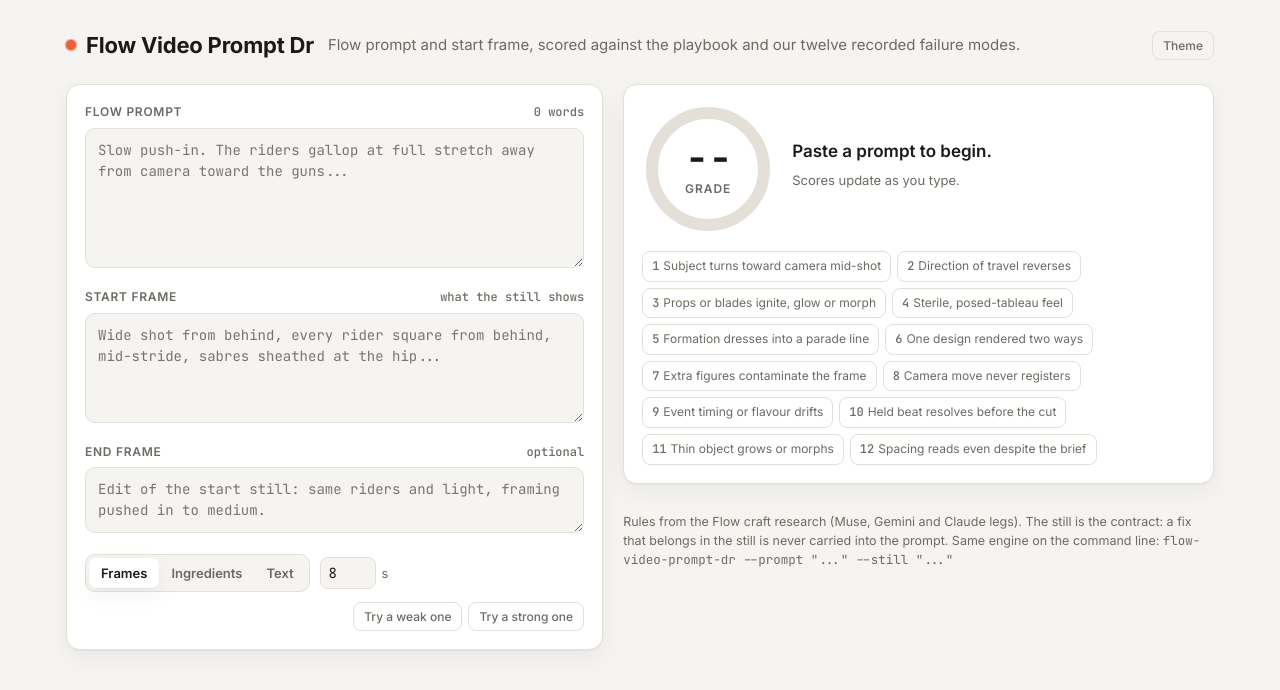
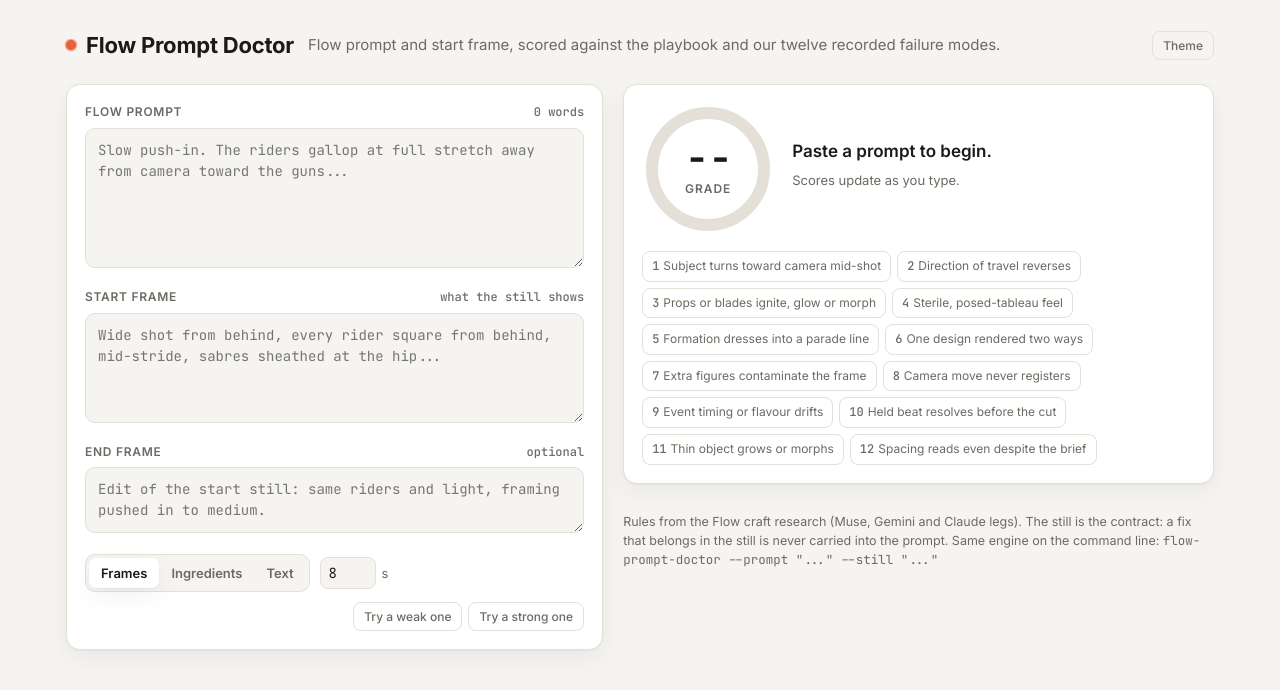
Before and after one commit to oidsdev/flow-prompt-doctor, a website: page public/index.html in a window 1280 px wide. Drawn offline with Linux system fonts and the light colour scheme.

Commit message:
Rename to Flow Prompt Doctor; tagline carries the video part

```diff
--- a/package.json
+++ b/package.json
@@ -1,10 +1,10 @@
 {
-  "name": "flow-video-prompt-dr",
+  "name": "flow-prompt-doctor",
   "version": "1.0.0",
-  "description": "Scored critique of a Flow (Veo) prompt and start frame against our playbook.",
+  "description": "Pre-flight checkup for AI video generation prompts: scores a Google Flow prompt and its start frame against a production playbook.",
   "type": "module",
   "bin": {
-    "flow-video-prompt-dr": "bin/flow-video-prompt-dr.js"
+    "flow-prompt-doctor": "bin/flow-prompt-doctor.js"
   },
   "scripts": {
     "test": "node test/rules.test.js",
--- a/public/index.html
+++ b/public/index.html
@@ -4,7 +4,7 @@
 <meta charset="utf-8">
 <meta name="viewport" content="width=device-width, initial-scale=1">
 <meta name="robots" content="noindex, nofollow">
-<title>Flow Video Prompt Dr</title>
+<title>Flow Prompt Doctor</title>
 <meta name="description" content="A scored critique of a Flow prompt and its start frame, against the playbook and our twelve recorded failure modes.">
 <link rel="preconnect" href="https://fonts.googleapis.com">
 <link rel="preconnect" href="https://fonts.gstatic.com" crossorigin>
@@ -115,7 +115,7 @@ footer code { font-family: "JetBrains Mono", monospace; }
 <body>
 <div class="wrap">
   <header>
-    <h1><span class="pulse" aria-hidden="true"></span>Flow Video Prompt Dr</h1>
+    <h1><span class="pulse" aria-hidden="true"></span>Flow Prompt Doctor</h1>
     <p>Flow prompt and start frame, scored against the playbook and our twelve recorded failure modes.</p>
     <button class="ghost theme" id="theme" type="button" aria-label="Toggle colour theme">Theme</button>
   </header>
@@ -170,7 +170,7 @@ footer code { font-family: "JetBrains Mono", monospace; }
       <div class="passes" id="passes"></div>
       <footer>
         Rules from the Flow craft research (Muse, Gemini and Claude legs). The still is the contract: a fix that belongs in the still is never carried into the prompt.
-        Same engine on the command line: <code>flow-video-prompt-dr --prompt "..." --still "..."</code>
+        Same engine on the command line: <code>flow-prompt-doctor --prompt "..." --still "..."</code>
       </footer>
     </section>
   </div>
--- a/public/rules.js
+++ b/public/rules.js
@@ -1,4 +1,4 @@
-// Flow Video Prompt Dr rules: a scored critique of a Flow (Veo) prompt and its start frame.
+// Flow Prompt Doctor rules: a scored critique of a Flow (Veo) prompt and its start frame.
 //
 // Sources, all in research/: MUSE-LEG.md (sections 1 to 4, the START-FRAME
 // CHECKLIST and PROMPT TEMPLATE), GEMINI-LEG.md (failure matrix, prop
--- a/src/rules.js
+++ b/src/rules.js
@@ -1,4 +1,4 @@
-// Flow Video Prompt Dr rules: a scored critique of a Flow (Veo) prompt and its start frame.
+// Flow Prompt Doctor rules: a scored critique of a Flow (Veo) prompt and its start frame.
 //
 // Sources, all in research/: MUSE-LEG.md (sections 1 to 4, the START-FRAME
 // CHECKLIST and PROMPT TEMPLATE), GEMINI-LEG.md (failure matrix, prop
```
Also changed, not shown: bin/flow-prompt-doctor.js (renamed from bin/flow-video-prompt-dr.js, +5 -5 lines), README.md.
